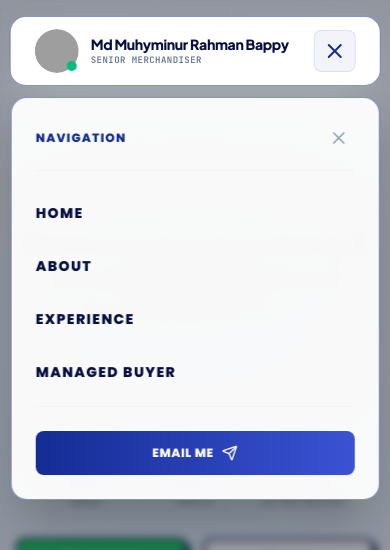
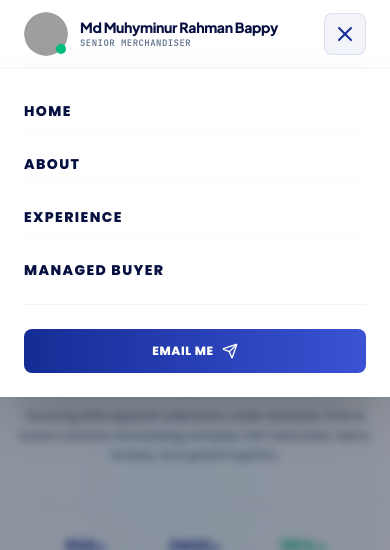
Before and after one commit to emadulislam04/MMR-Bappy, a React (Vite) app: page / in a window 390 px wide. Both pictures are taken after a click on the button "Toggle Menu". Shown: the top 550 px of the page. Built offline with nearby package versions, Linux system fonts and the light colour scheme; grey boxes are pictures that could not be loaded.

Commit message:
refactor: update hero layout and header styling
Standardize hero container to full screen height and adjust header to full-width pinned position for a consistent desktop and mobile experience.

```diff
--- a/src/App.tsx
+++ b/src/App.tsx
@@ -207,7 +207,7 @@ export default function App() {
 
       {/* 100VH COMBINED HERO & HEADER CONTAINER WITH DELICATE LIGHT GRID ACCENTS */}
       <div
-        className="relative h-[85vh] sm:min-h-screen lg:h-screen lg:max-h-[960px] flex flex-col justify-between overflow-hidden"
+        className="relative h-screen lg:max-h-[960px] flex flex-col justify-between overflow-hidden"
         id="hero-and-header-container"
         style={{
           backgroundImage: `
@@ -231,12 +231,12 @@ export default function App() {
           className="absolute inset-0 opacity-[0.09] bg-gradient-to-tr from-[#142D95]/30 via-[#2563eb]/20 to-[#FCEF74]/30 bg-[length:200%_200%] pointer-events-none"
         />
 
-        {/* ULTRA-DENSE GLASSMORPHIC SCROLLED HEADER (FLOATS GRACEFULLY AT 95% STICKY WIDTH) */}
+        {/* ULTRA-DENSE GLASSMORPHIC SCROLLED HEADER (FLOATS GRACEFULLY) */}
         <header
-          className={`fixed z-[60] transition-all duration-500 ease-in-out left-1/2 -translate-x-1/2 ${
+          className={`fixed z-[60] transition-all duration-500 ease-in-out left-0 right-0 top-0 w-full ${
             (scrolled || mobileMenuOpen)
-              ? "top-4 w-[95%] max-w-7xl bg-white rounded-2xl border border-[#142D95]/50 shadow-2xl shadow-slate-200/35 py-2"
-              : "top-0 w-full max-w-none bg-transparent backdrop-blur-none rounded-none border border-transparent py-2.5"
+              ? "bg-white border-b border-[#142D95]/15 shadow-lg py-2"
+              : "bg-transparent backdrop-blur-none border-b border-transparent py-2.5"
           }`}
           id="main-app-header"
         >
@@ -331,7 +331,7 @@ export default function App() {
 
           </div>
 
-          {/* MOBILE DROWER: Drop down directly from the sticky header boundary to keep exact margins and design consistency */}
+          {/* MOBILE DRAWER: Drops down directly from the sticky header boundary to keep exact margins and design consistency */}
           <AnimatePresence>
             {mobileMenuOpen && (
               <motion.div
@@ -339,19 +339,8 @@ export default function App() {
                 animate={{ y: 0, opacity: 1 }}
                 exit={{ y: -15, opacity: 0 }}
                 transition={{ duration: 0.2, ease: "easeOut" }}
-                className="lg:hidden absolute top-full left-0 right-0 mt-3 bg-white/95 backdrop-blur-3xl shadow-2xl rounded-2xl border border-[#142D95]/50 p-6 flex flex-col z-50"
+                className="lg:hidden absolute top-full left-0 right-0 bg-white shadow-2xl border-t border-slate-100 p-6 flex flex-col z-50"
               >
-                <div className="flex items-center justify-between pb-4 border-b border-slate-100 mb-6">
-                  <span className="font-poppins font-black text-xs text-[#142D95] uppercase tracking-widest">Navigation</span>
-                  <button
-                    onClick={() => setMobileMenuOpen(false)}
-                    className="p-1.5 rounded-lg text-slate-400 hover:text-slate-900 transition-colors focus:outline-none"
-                    id="close-mobile-menu-btn"
-                  >
-                    <X className="w-5 h-5" />
-                  </button>
-                </div>
-
                 <nav className="flex flex-col space-y-4">
                   <a
                     href="#hero"
@@ -992,12 +981,12 @@ export default function App() {
       {/* PROFESSIONAL POPUP MODAL FOR DETAILED JOBS PROFILE */}
       {activeExpModal && (
         <div
-          className="fixed inset-0 z-50 flex items-center justify-center p-3 sm:p-4 bg-slate-900/60 backdrop-blur-md transition-all duration-300"
+          className="fixed inset-0 z-[999] flex items-center justify-center p-3 sm:p-4 bg-slate-900/60 backdrop-blur-md transition-all duration-300"
           onClick={() => setActiveExpModal(null)}
           id="experience-popup-backdrop"
         >
           <div
-            className="w-full max-w-xl bg-white text-slate-800 rounded-2xl shadow-2xl overflow-hidden border border-slate-200 max-h-[92vh] flex flex-col scale-100 transition-transform duration-300"
+            className="w-full max-w-xl bg-white text-slate-800 rounded-2xl shadow-2xl overflow-hidden border border-slate-200 h-[85vh] max-h-[85vh] flex flex-col scale-100 transition-transform duration-300"
             onClick={(e) => e.stopPropagation()}
             id="experience-popup-modal"
           >
```
